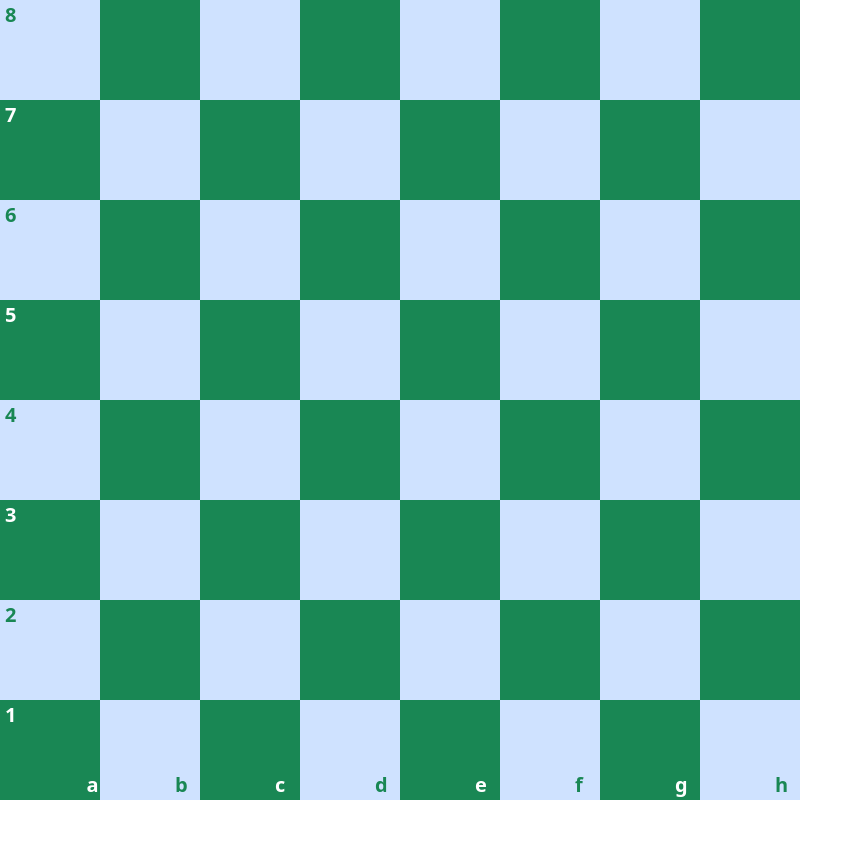
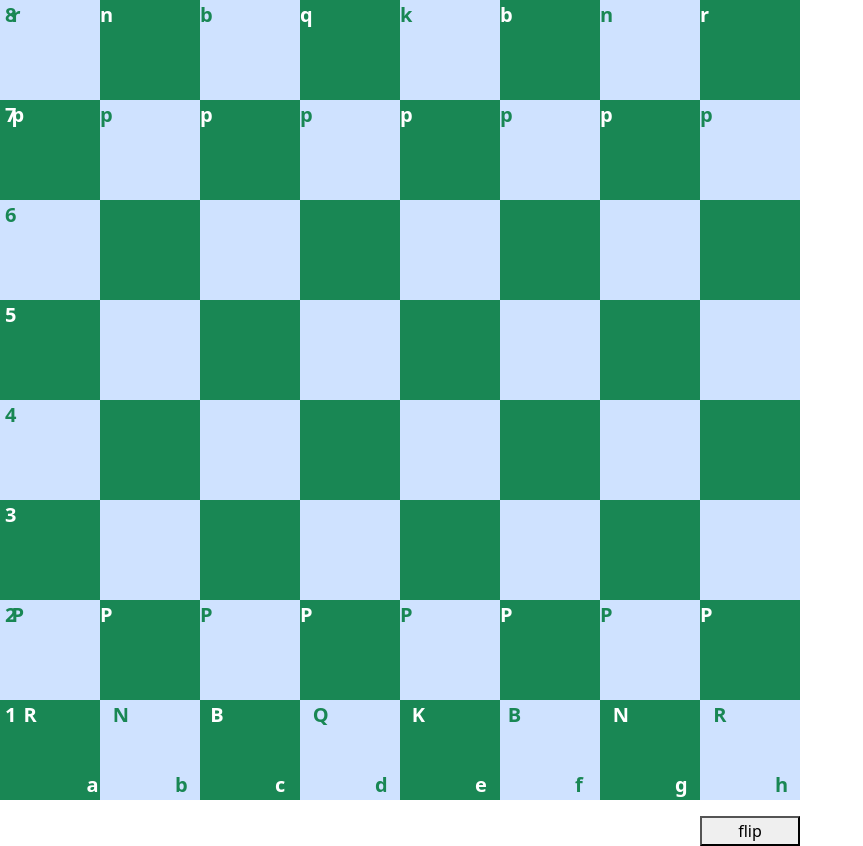
Before and after one commit to its4zahoor/chess-react-ts, a React (Vite) app: page / in a window 1280 px wide. Shown: the whole page, without its empty margins (0-863 px from the left). Before the commit the page ends 800 px from the top, so only its background shows below. Built offline with nearby package versions, Linux system fonts and the light colour scheme.

Commit message:
adds flip board, FEN parsing for starting postion
Signed-off-by: its4zahoor <its4zahoor@gmail.com>

```diff
--- a/src/App.css
+++ b/src/App.css
@@ -21,3 +21,9 @@
   position: relative;
   left: 5px;
 }
+
+button {
+  position: relative;
+  left: 700px;
+  top: 1rem;
+}
--- a/src/App.tsx
+++ b/src/App.tsx
@@ -1,25 +1,43 @@
+import { useState } from "react";
 import "./App.css";
 
 const FILES = ["a", "b", "c", "d", "e", "f", "g", "h"];
+const BLACK = ["p", "r", "b", "n", "k", "q"];
+const WHITE = ["P", "R", "B", "N", "K", "Q"];
+
+const FEN = "rnbqkbnr/pppppppp/8/8/8/8/PPPPPPPP/RNBQKBNR";
+
+const BOARD = FEN.split("/").map((file) =>
+  file.split("").flatMap((piece) => {
+    if (BLACK.includes(piece)) return piece;
+    if (WHITE.includes(piece)) return piece;
+    return Array(Number(file)).fill("");
+  })
+);
 
 function App() {
-  const board = Array(8)
-    .fill(0)
-    .map(() => Array(8).fill(0));
+  const [board, setBoard] = useState(BOARD);
+  const [isFlipped, setFlipped] = useState(false);
 
   const getBg = (i: number, j: number) =>
     (i + j) % 2 !== 0 ? "text-bg-success" : "bg-primary-subtle text-success";
 
+  const getRank = (n: number) => (isFlipped ? n + 1 : 8 - n);
+  const getFile = (n: number) => (isFlipped ? 7 - n : n);
+
   return (
     <div className="chess-grid">
-      {board.map((rank, i) =>
-        rank.map((_, j) => (
-          <div key={j} className={getBg(i, j)}>
-            {j === 0 && <span className="cell rank">{8 - i}</span>}
-            {i === 7 && <span className="cell file">{FILES[j]}</span>}
+      {board.map((row, rank) =>
+        row.map((piece, file) => (
+          <div key={`${rank}${file}`} className={`cell ${getBg(rank, file)}`}>
+            {file === 0 && <span className="rank">{getRank(rank)}</span>}
+            {rank === 7 && <span className="file">{FILES[getFile(file)]}</span>}
+            {piece}
           </div>
         ))
       )}
+
+      <button onClick={() => setFlipped((f) => !f)}>flip</button>
     </div>
   );
 }
```
